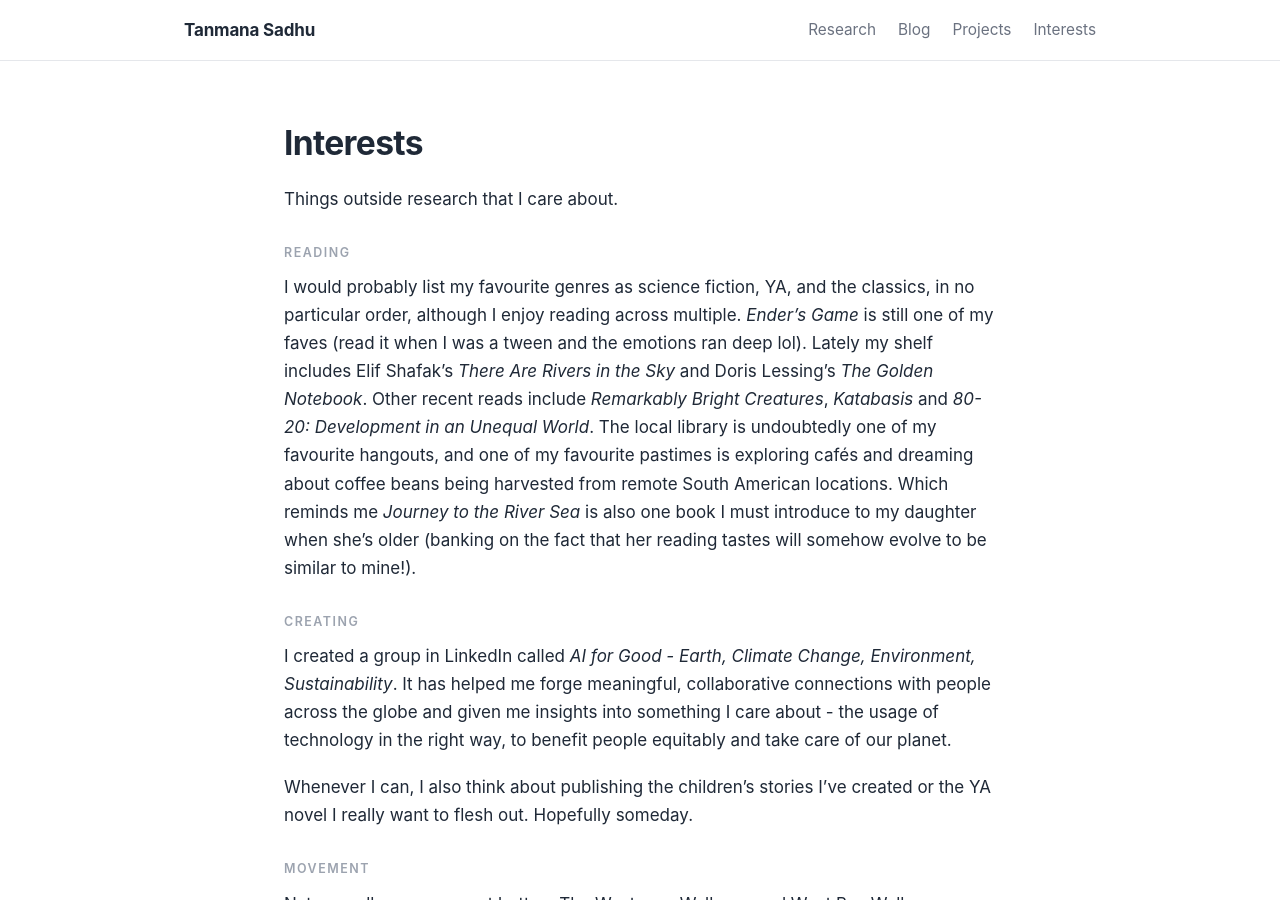
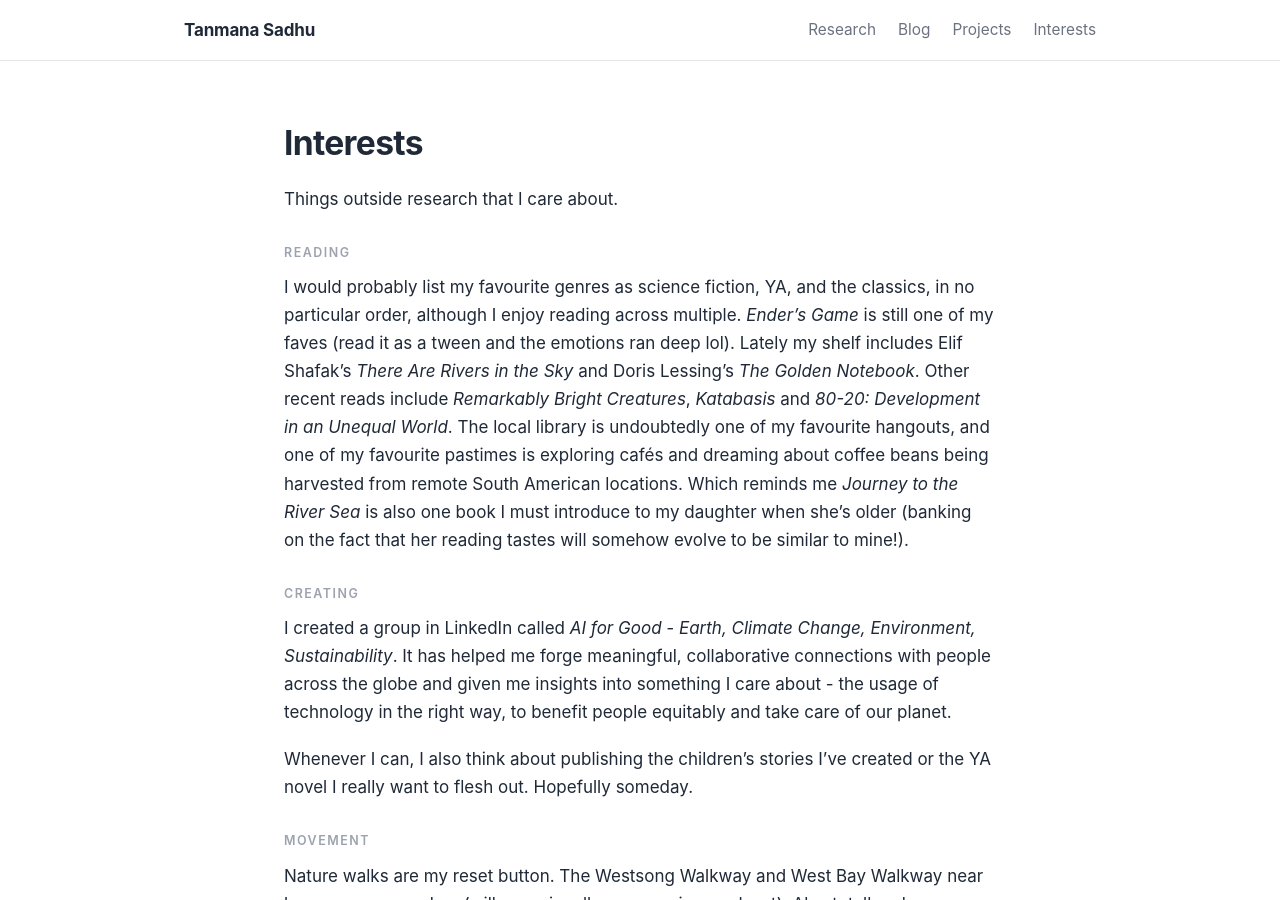
Before and after one commit to tanmana5/tanmana5.github.io, a Jekyll site: the page built from interests.md, in a window 1280 px wide and 900 px high. Built offline with Jekyll 4.4.1, drawn with Linux system fonts in a browser that asks for light colours.

Commit message:
Fill in Interests page

```diff
--- a/interests.md
+++ b/interests.md
@@ -11,7 +11,7 @@ Things outside research that I care about.
 
 <p class="section-title">Reading</p>
 
-I would probably list my favourite genres as science fiction, YA, and the classics, in no particular order, although I enjoy reading across multiple. *Ender's Game* is still one of my faves (read it when I was a tween and the emotions ran deep lol). Lately my shelf includes Elif Shafak's *There Are Rivers in the Sky* and Doris Lessing's *The Golden Notebook*. Other recent reads include *Remarkably Bright Creatures*, *Katabasis* and *80-20: Development in an Unequal World*. The local library is undoubtedly one of my favourite hangouts, and one of my favourite pastimes is exploring cafés and dreaming about coffee beans being harvested from remote South American locations. Which reminds me *Journey to the River Sea* is also one book I must introduce to my daughter when she's older (banking on the fact that her reading tastes will somehow evolve to be similar to mine!).
+I would probably list my favourite genres as science fiction, YA, and the classics, in no particular order, although I enjoy reading across multiple. *Ender's Game* is still one of my faves (read it as a tween and the emotions ran deep lol). Lately my shelf includes Elif Shafak's *There Are Rivers in the Sky* and Doris Lessing's *The Golden Notebook*. Other recent reads include *Remarkably Bright Creatures*, *Katabasis* and *80-20: Development in an Unequal World*. The local library is undoubtedly one of my favourite hangouts, and one of my favourite pastimes is exploring cafés and dreaming about coffee beans being harvested from remote South American locations. Which reminds me *Journey to the River Sea* is also one book I must introduce to my daughter when she's older (banking on the fact that her reading tastes will somehow evolve to be similar to mine!).
 
 <p class="section-title">Creating</p>
 
```
